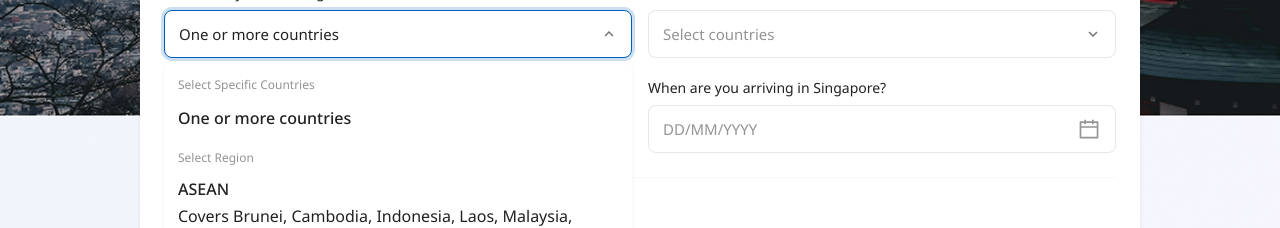
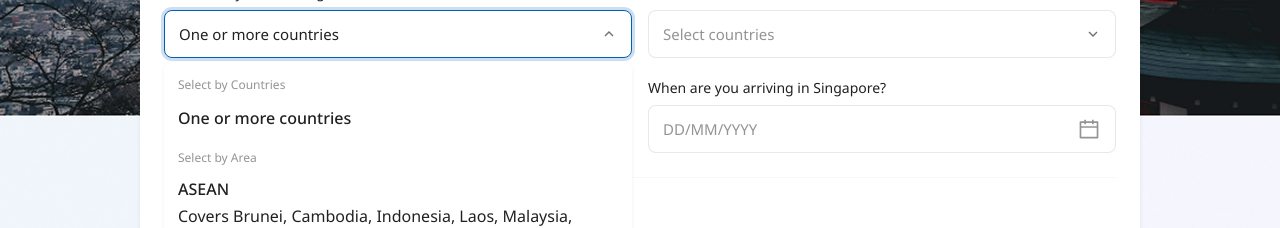
Before and after one commit to apphiawork/purchase-flow-updated, a React (Vite) app: page / in a window 1280 px wide. Both pictures are taken after a click on the button "One or more countries". Shown: the part 370-598 px from the top of the page. Built offline with nearby package versions, Linux system fonts and the light colour scheme.

Commit message:
dropdown changes

```diff
--- a/src/components/ui/DestTypeDropdown.tsx
+++ b/src/components/ui/DestTypeDropdown.tsx
@@ -39,10 +39,10 @@ export default function DestTypeDropdown({ invalid }: { invalid?: boolean }) {
           <div style={{ padding: '8px 0' }}>
             {!annual && (
               <>
-                <div style={{ padding: '6px 14px 4px', fontSize: 12, color: '#949494' }}>Select Specific Countries</div>
+                <div style={{ padding: '6px 14px 4px', fontSize: 12, color: '#949494' }}>Select by Countries</div>
                 <button onClick={() => select('countries')} style={{ ...itemBtn, padding: '10px 14px', fontSize: 16, fontWeight: 500 }}
                   onMouseOver={(e) => (e.currentTarget.style.background = '#F6F8FC')} onMouseOut={(e) => (e.currentTarget.style.background = '#fff')}>One or more countries</button>
-                <div style={{ padding: '10px 14px 4px', fontSize: 12, color: '#949494' }}>Select Region</div>
+                <div style={{ padding: '10px 14px 4px', fontSize: 12, color: '#949494' }}>Select by Area</div>
               </>
             )}
             {regions.map((o) => (
```
